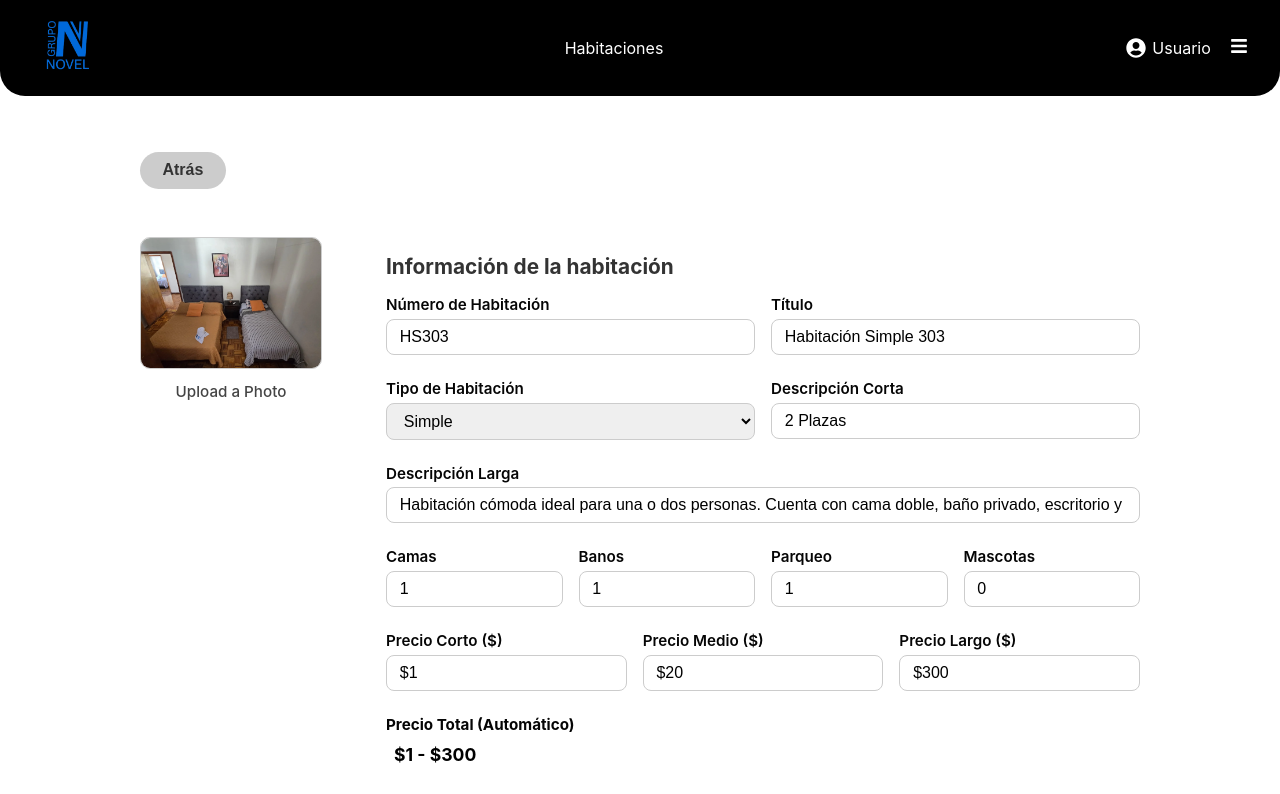
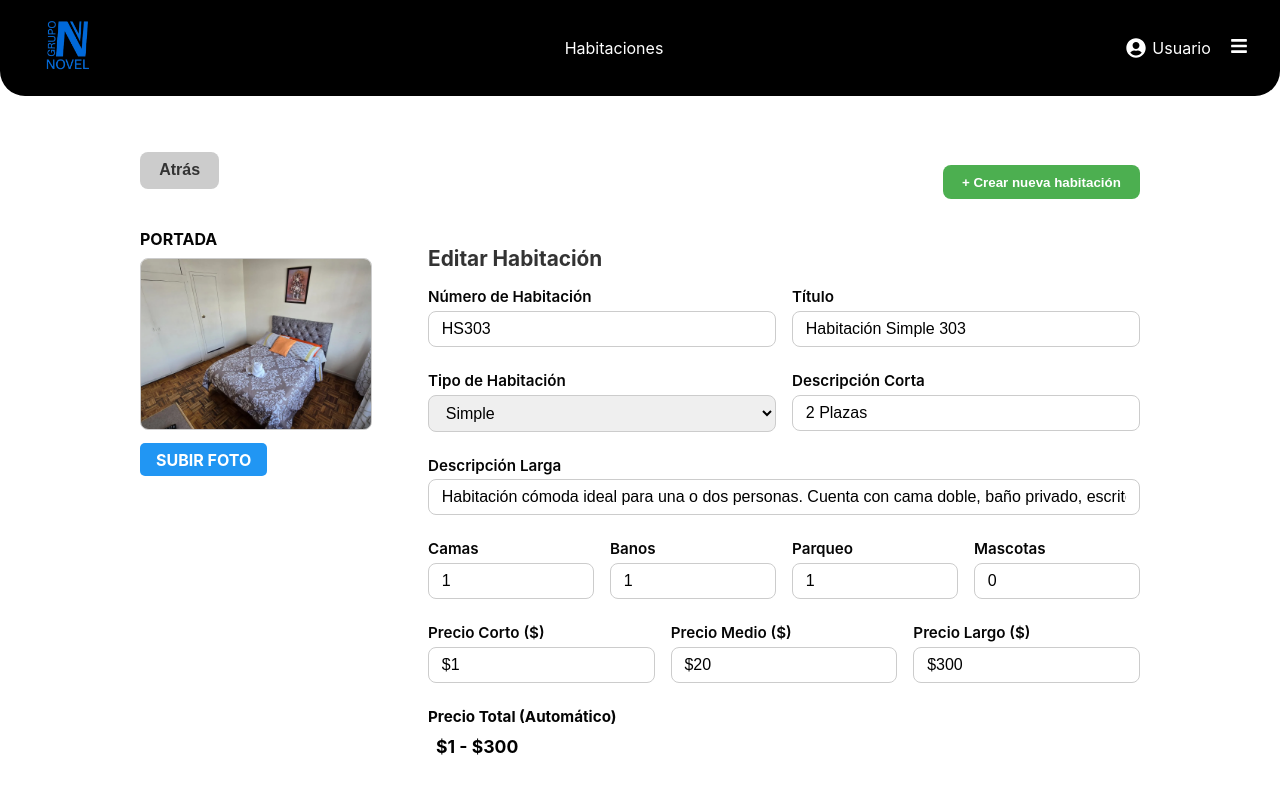
Before and after one commit to OscarSala98/ProyectoAWM, a React (Create React App) app in the folder hostel/: page /admin/editar-habitacion/1 in a window 1280 px wide. Shown: the top 794 px of the page. Built offline with nearby package versions, Linux system fonts and the light colour scheme; data requests are answered from the project's data file.

Commit message:
Hecho el UPDATE, teniendo en cuenta que no se puede subir las fotoss.... hay que preguntar eso

```diff
--- a/hostel/package.json
+++ b/hostel/package.json
@@ -12,9 +12,12 @@
     "@testing-library/react": "^16.3.0",
     "@testing-library/user-event": "^13.5.0",
     "axios": "^1.10.0",
+    "cors": "^2.8.5",
     "date-fns": "^4.1.0",
     "eslint": "^9.28.0",
+    "express": "^5.1.0",
     "glob": "^11.0.2",
+    "multer": "^2.0.1",
     "react": "^19.1.0",
     "react-datepicker": "^8.4.0",
     "react-dom": "^19.1.0",
--- a/hostel/src/App.js
+++ b/hostel/src/App.js
@@ -40,8 +40,6 @@ function App() {
         <Route path="/admin/reservaciones" element={<ReservacionesAdmin />} />
         <Route path="/admin/editar-habitacion" element={<EditarHabitacion />} />
         <Route path="/admin/editar-habitacion/:id" element={<EditarHabitacion />} />
-
-
         {/* Agrega más rutas según sea necesario */}
 
       </Routes>
--- a/hostel/src/components/FotoUploader.css
+++ b/hostel/src/components/FotoUploader.css
@@ -1,30 +1,59 @@
-.foto-uploader {
+.foto-uploader-contenedor {
   display: flex;
   flex-direction: column;
-  align-items: center;
-  margin-right: 2rem;
+  gap: 1rem;
+  max-width: 250px;
+  margin-right: 1.5rem;
+  align-items: flex-start; /* Asegura alineación a la izquierda */
 }
 
-.foto-uploader-imagen {
-  width: 180px;
-  height: 130px;
-  object-fit: cover;
-  border-radius: 10px;
-  margin-bottom: 0.5rem;
-  border: 1px solid #ccc;
+.foto-uploader-item {
+  display: flex;
+  flex-direction: column;
+  align-items: flex-start;
 }
 
-.foto-uploader-label {
-  background-color: transparent;
-  color: #444;
-  cursor: pointer;
-  font-weight: 500;
-  font-size: 0.95rem;
-  padding: 0.3rem 0.5rem;
-  border-radius: 8px;
-  transition: color 0.2s ease;
+.foto-uploader-item label {
+  font-weight: bold;
+  margin-bottom: 0.3rem;
+  text-transform: uppercase;
 }
 
-.foto-uploader-label:hover {
-  color: #e76e50;
+.foto-uploader-preview {
+  width: 230px;
+  height: 170px;
+  object-fit: cover;
+  border: 1px solid #ccc;
+  border-radius: 8px;
+  margin: 0.3rem 0;
 }
+
+.foto-uploader-item input[type="file"] {
+  font-size: 0.85rem;
+}
+
+.foto-uploader-contenedor button {
+  margin-top: 1rem;
+  padding: 0.4rem 1rem;
+  background-color: #4CAF50;
+  border: none;
+  color: white;
+  font-weight: bold;
+  cursor: pointer;
+  border-radius: 5px;
+}
+#foto-upload-input + label {
+  display: inline-block;
+  padding: 0.4rem 1rem;
+  background-color: #2196F3;
+  color: white;
+  font-weight: bold;
+  border-radius: 5px;
+  cursor: pointer;
+  transition: background 0.2s;
+  margin-top: 0.5rem;
+}
+
+#foto-upload-input + label:hover {
+  background-color: #1769aa;
+}
--- a/hostel/src/components/FotoUploader.jsx
+++ b/hostel/src/components/FotoUploader.jsx
@@ -1,24 +1,43 @@
-import React, { useState } from 'react';
+import React from 'react';
 import './FotoUploader.css';
 
-const FotoUploader = () => {
-  const [imagen, setImagen] = useState(require('../assets/Habitaciones/HD303/HD303.webp'));
+const FotoUploader = ({ idHabitacion }) => {
+  const rutaImagen = `/Habitaciones/${idHabitacion}/${idHabitacion}.webp`;
 
-  const manejarCambioArchivo = (e) => {
-    const archivo = e.target.files[0];
-    if (archivo) {
-      const urlTemp = URL.createObjectURL(archivo);
-      setImagen(urlTemp);
+  const [preview, setPreview] = React.useState(rutaImagen);
+
+  const handleImageChange = (e) => {
+    const file = e.target.files[0]; //
+    if (file) {
+      const reader = new FileReader();
+      reader.onloadend = () => {
+        setPreview(reader.result);// Convertir a base64 para mostrar la imagen
+      };
+      reader.readAsDataURL(file);// Leer el archivo como URL de datos
     }
   };
 
   return (
-    <div className="foto-uploader">
-      <img src={imagen} alt="Habitación actual" className="foto-uploader-imagen" />
-      <label className="foto-uploader-label">
-        Upload a Photo
-        <input type="file" accept="image/*" onChange={manejarCambioArchivo} hidden />
-      </label>
+    <div className="foto-uploader-contenedor">
+      <div className="foto-uploader-item">
+        <label>PORTADA</label>
+        <img
+          src={preview}
+          alt="portada"
+          className="foto-uploader-preview"
+          onError={(e) => e.target.style.display = 'none'}
+        />
+        <input
+          type="file"
+          accept="image/*"
+          id="foto-upload-input"
+          style={{ display: 'none' }}
+          onChange={handleImageChange}
+        />
+        <label htmlFor="foto-upload-input" className="foto-uploader-boton">
+          Subir foto
+        </label>
+      </div>
     </div>
   );
 };
--- a/hostel/src/components/HabitacionFormulario.jsx
+++ b/hostel/src/components/HabitacionFormulario.jsx
@@ -4,52 +4,101 @@ import axios from 'axios';
 import FotoUploader from './FotoUploader';
 import InfoHabitacion from './InfoHabitacion';
 import ServiciosCheckbox from './ServiciosCheckbox';
+import ModalConfirmacion from './ModalConfirmacion'; // ✅ Importar
 import './HabitacionFormulario.css';
 
-const HabitacionFormulario = () => {
+const HabitacionFormulario = ({ esNuevo = false }) => {
   const { id } = useParams();
   const navigate = useNavigate();
-  const [datos, setDatos] = useState(null);
-  const [loading, setLoading] = useState(true);
+
+  const [datos, setDatos] = useState({
+    id_habitacion: '',
+    tipo: '',
+    descripcion: '',
+    precio: '',
+    precioDesglose: { corto: '', largo: '', media: '' },
+    camas: 1,
+    banos: 1,
+    parqueo: 1,
+    mascotas: 0,
+    servicios: [],
+    portada: ''
+  });
+
+  const [loading, setLoading] = useState(!esNuevo);
+
+  const [modalVisible, setModalVisible] = useState(false); // ✅
+  const [modalMensaje, setModalMensaje] = useState(''); // ✅
 
   useEffect(() => {
+    if (!esNuevo && id) {
       axios.get(`http://localhost:3002/habitaciones/${id}`)
         .then((res) => {
           setDatos(res.data);
           setLoading(false);
         })
         .catch((err) => console.error('Error al obtener datos de la habitación:', err));
-  }, [id]);
+    }
+  }, [id, esNuevo]);
 
   const handleChange = (e) => {
     const { name, value } = e.target;
     setDatos(prev => ({ ...prev, [name]: value }));
   };
 
-  const handleGuardar = () => {
-    axios.put(`http://localhost:3002/habitaciones/${id}`, datos)
-      .then(() => {
-        alert('Cambios guardados correctamente ✅');
-        navigate('/admin/editar-habitacion');
-      })
-      .catch((err) => {
+  const handleGuardar = async () => {
+    const idFinal = datos.id_habitacion;
+
+    if (!idFinal) {
+      alert('❌ El campo "ID Habitación" es obligatorio');
+      return;
+    }
+
+    if (esNuevo) {
+      try {
+        await axios.post('http://localhost:3002/habitaciones', datos);
+        setModalMensaje('Habitación creada exitosamente ✅'); // ✅
+        setModalVisible(true); // ✅
+      } catch (err) {
+        console.error('Error al crear habitación:', err);
+        alert('❌ Error al crear la habitación');
+      }
+    } else {
+      try {
+        await axios.put(`http://localhost:3002/habitaciones/${id}`, datos);
+        setModalMensaje('Cambios guardados correctamente ✅'); // ✅
+        setModalVisible(true); // ✅
+      } catch (err) {
         console.error('Error al guardar los cambios:', err);
         alert('❌ Hubo un error al guardar los cambios');
-      });
+      }
+    }
   };
 
-  if (loading || !datos) return <p>Cargando datos...</p>;
+  const handleCerrarModal = () => {
+    setModalVisible(false);
+    navigate('/admin/editar-habitacion', { state: { actualizar: true } }); // ✅ redirigir desde el modal
+  };
+
+  if (loading) return <p>Cargando datos...</p>;
 
   return (
     <div className="habitacion-formulario">
-      <FotoUploader imagenInicial={datos.portada} />
+      <FotoUploader idHabitacion={datos.id_habitacion} />
       <div className="formulario-derecha">
-        <h2>Información de la habitación</h2>
+        <h2>{esNuevo ? 'Nueva Habitación' : 'Editar Habitación'}</h2>
         <InfoHabitacion datos={datos} onChange={handleChange} />
         <ServiciosCheckbox datos={datos} setDatos={setDatos} />
+        <button className="btn-guardar" onClick={handleGuardar}>
+          {esNuevo ? 'Crear' : 'Guardar'}
+        </button>
+      </div>
 
-        <button className="btn-guardar" onClick={handleGuardar}>Guardar</button>
-      </div>
+      <ModalConfirmacion
+        visible={modalVisible}
+        mensaje={modalMensaje}
+        onClose={handleCerrarModal}
+      />
     </div>
   );
 };
--- a/hostel/src/data/db.json
+++ b/hostel/src/data/db.json
@@ -39,6 +39,54 @@
   ],
   "habitaciones": [
     {
+      "id": "3",
+      "id_habitacion": "HD303",
+      "titulo": "Habitación Doble 303",
+      "tipo": "Doble",
+      "precio": "$1100 - $200",
+      "descripcion": "2 Plazas y 1½ Plazas",
+      "descripcionLarga": "Perfecta para parejas o familias pequeñas, esta habitación doble cuenta con dos camas, buena ventilación y espacio acogedor.",
+      "camas": 2,
+      "banos": 1,
+      "parqueo": 1,
+      "mascotas": 1,
+      "precioDesglose": {
+        "corto": "1100",
+        "medio": "600",
+        "largo": "200"
+      },
+      "amenities": [
+        "Smart TV",
+        "Wifi",
+        "Alimentación"
+      ],
+      "portada": "/Habitaciones/HD303/HD303.webp"
+    },
+    {
+      "id": "2",
+      "id_habitacion": "HDE302",
+      "titulo": "Habitación Delux 302",
+      "tipo": "Simple",
+      "precio": "$1200 - $2500",
+      "descripcion": "3 Plazas y Yacuzzi",
+      "descripcionLarga": "Esta habitación Delux está equipada con camas amplias, baño privado de lujo, yacuzzi, aire acondicionado y vista al patio.",
+      "camas": 3,
+      "banos": 2,
+      "parqueo": 2,
+      "mascotas": 1,
+      "precioDesglose": {
+        "corto": "$1200",
+        "medio": "$1800",
+        "largo": "$2500"
+      },
+      "amenities": [
+        "Smart TV",
+        "Wifi",
+        "Aire Acondicionado"
+      ],
+      "portada": "/Habitaciones/HDE302/HDE302.webp"
+    },
+    {
       "id": "1",
       "id_habitacion": "HS303",
       "titulo": "Habitación Simple 303",
@@ -63,54 +111,29 @@
       "portada": "/Habitaciones/HS303/HS303.webp"
     },
     {
-      "id": "2",
-      "id_habitacion": "HDE302",
-      "titulo": "Habitación Delux 302",
-      "tipo": "Delux",
-      "precio": "$1200 - $2500",
-      "descripcion": "3 Plazas y Yacuzzi",
-      "descripcionLarga": "Esta habitación Delux está equipada con camas amplias, baño privado de lujo, yacuzzi, aire acondicionado y vista al patio.",
-      "camas": 3,
-      "banos": 2,
-      "parqueo": 2,
-      "mascotas": 1,
+      "id": "bdb5",
+      "id_habitacion": "HS102",
+      "tipo": "",
+      "descripcion": "1 plaza",
+      "precio": "$1150 - $3000",
       "precioDesglose": {
-        "corto": "$1200",
-        "medio": "$1800",
-        "largo": "$2500"
+        "corto": "1150",
+        "largo": "3000",
+        "media": "",
+        "medio": "600"
       },
-      "amenities": [
-        "Vista al Patio",
-        "Aire Acondicionado",
-        "Wifi",
-        "Smart TV"
-      ],
-      "portada": "/Habitaciones/HDE302/HDE302.webp"
-    }
-    ,
-    {
-      "id": "3",
-      "id_habitacion": "HD303",
-      "titulo": "Habitación Doble 303",
-      "tipo": "Doble",
-      "precio": "$1100 - $200",
-      "descripcion": "2 Plazas y 1½ Plazas",
-      "descripcionLarga": "Perfecta para parejas o familias pequeñas, esta habitación doble cuenta con dos camas, buena ventilación y espacio acogedor.",
-      "camas": 2,
+      "camas": 1,
       "banos": 1,
       "parqueo": 1,
-      "mascotas": 1,
-      "precioDesglose": {
-        "corto": "1100",
-        "medio": "600",
-        "largo": "200"
-      },
+      "mascotas": 0,
+      "servicios": [],
+      "portada": "",
+      "titulo": "Habitación Simple 102",
+      "descripcionLarga": "asfsafdasfasfdasdf",
       "amenities": [
-        "Smart TV",
         "Wifi",
-        "Alimentación"
-      ],
-      "portada": "/Habitaciones/HD303/HD303.webp"
+        "Vista al Patio"
+      ]
     }
   ]
 }
--- a/hostel/src/pages/EditarHabitacion.css
+++ b/hostel/src/pages/EditarHabitacion.css
@@ -49,4 +49,27 @@
   display: flex;
   flex-direction: column;
   gap: 1rem;
+}.editar-habitacion-header {
+  display: flex;
+  justify-content: space-between;
+  align-items: center;
+  margin-bottom: 1rem;
 }
+
+.btn-atras,
+.btn-crear {
+  padding: 0.6rem 1.2rem;
+  font-weight: bold;
+  border: none;
+  border-radius: 8px;
+  cursor: pointer;
+}
+
+.btn-atras {
+  background-color: #ccc;
+}
+
+.btn-crear {
+  background-color: #4CAF50;
+  color: white;
+}
--- a/hostel/src/pages/EditarHabitacion.jsx
+++ b/hostel/src/pages/EditarHabitacion.jsx
@@ -4,23 +4,32 @@ import Footer from '../components/Footer';
 import HabitacionEditarCard from '../components/HabitacionEditarCard';
 import './EditarHabitacion.css';
 import axios from 'axios';
-import { useNavigate } from 'react-router-dom';
-import { useParams } from 'react-router-dom';
-import HabitacionFormulario from '../components/HabitacionFormulario'; // Asegúrate de que este componente exista
-
-
+import { useNavigate, useParams, useLocation } from 'react-router-dom';
+import HabitacionFormulario from '../components/HabitacionFormulario';
 
 const EditarHabitacion = () => {
   const { id } = useParams();
   const [habitaciones, setHabitaciones] = useState([]);
   const navigate = useNavigate();
+  const location = useLocation();
+
+  useEffect(() => {
+  obtenerHabitaciones();
+}, []);
+
+useEffect(() => {
+  if (location.state?.actualizar) {
+    obtenerHabitaciones();
+  }
+}, [location.state]);
+
   const manejarAtras = () => {
     window.history.back();
   };
 
-  /*const manejarGuardar = () => {
-    alert('Cambios guardados correctamente ✅');
-  };*/
+  const manejarCrear = () => {
+    navigate('/admin/editar-habitacion/nueva');
+  };
 
   const obtenerHabitaciones = () => {
     axios.get('http://localhost:3002/habitaciones')
@@ -39,7 +48,6 @@ const EditarHabitacion = () => {
   };
 
   const manejarEditar = (id) => {
-
     navigate(`/admin/editar-habitacion/${id}`);
   };
 
@@ -50,15 +58,19 @@ const EditarHabitacion = () => {
   return (
     <>
       <Header />
-
       <div className="editar-habitacion-container">
         <div className="editar-habitacion-header">
           <button className="btn-atras" onClick={manejarAtras}>Atrás</button>
+          {id !== 'nueva' && (
+          <button className="btn-crear" onClick={manejarCrear}>+ Crear nueva habitación</button>
+      )}
+
         </div>
 
-      {/* Si hay un ID en la URL, mostrar el formulario */}
-      {id ? (
+        {id && id !== 'nueva' ? (
           <HabitacionFormulario />
+        ) : id === 'nueva' ? (
+          <HabitacionFormulario esNuevo />
         ) : (
           <div className="habitaciones-lista-editar">
             {habitaciones.map(habitacion => (
@@ -72,7 +84,6 @@ const EditarHabitacion = () => {
           </div>
         )}
       </div>
-
       <Footer />
     </>
   );
```
Also changed, not shown: hostel/server.js (added, +51 -0 lines). Lines whose indentation alone changed are shown as unchanged.
